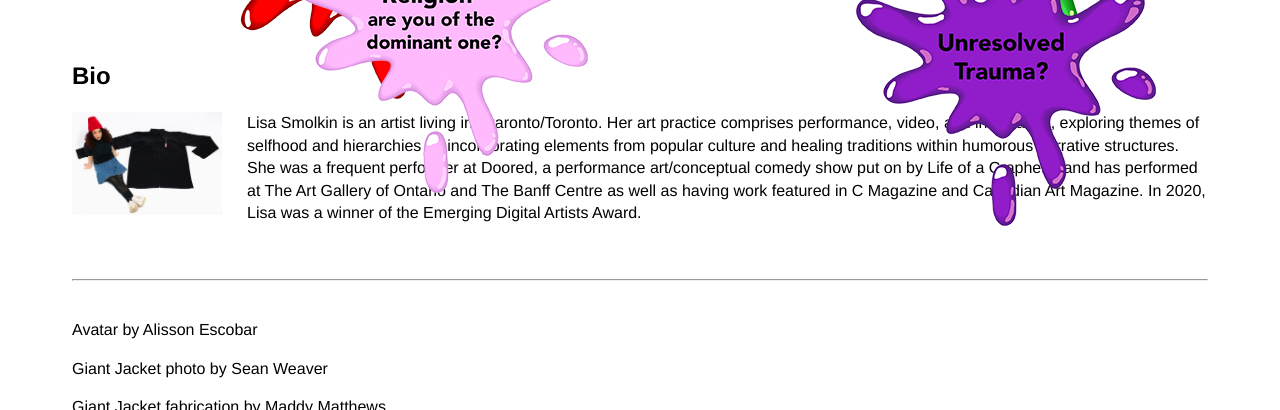
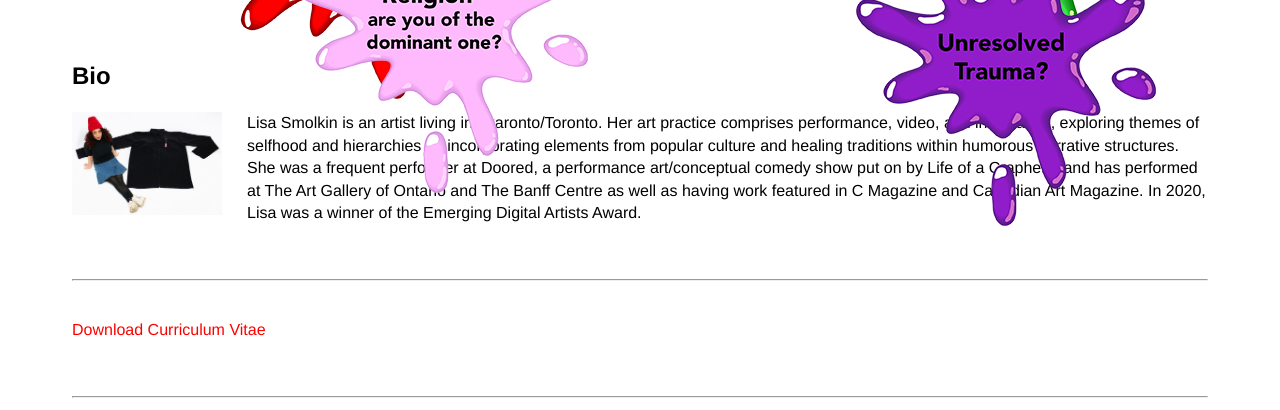
Before and after one commit to lisasmolkin/website, a Jekyll site: the page built from index.md, in a window 1280 px wide, cut to the strip 535-945 px from the top of the page. Built offline with Jekyll 4.4.1, drawn with Linux system fonts in a browser that asks for light colours.

Commit message:
add cv link

```diff
--- a/index.md
+++ b/index.md
@@ -21,6 +21,14 @@ Lisa Smolkin is an artist living in Tkaronto/Toronto. Her art practice comprises
 
 <br>
 
+<a href="lisa-smolkin-cv.pdf">Download Curriculum Vitae</a>
+
+<br>
+
+---
+
+<br>
+
 Avatar by Alisson Escobar
 
 Giant Jacket photo by Sean Weaver
```
